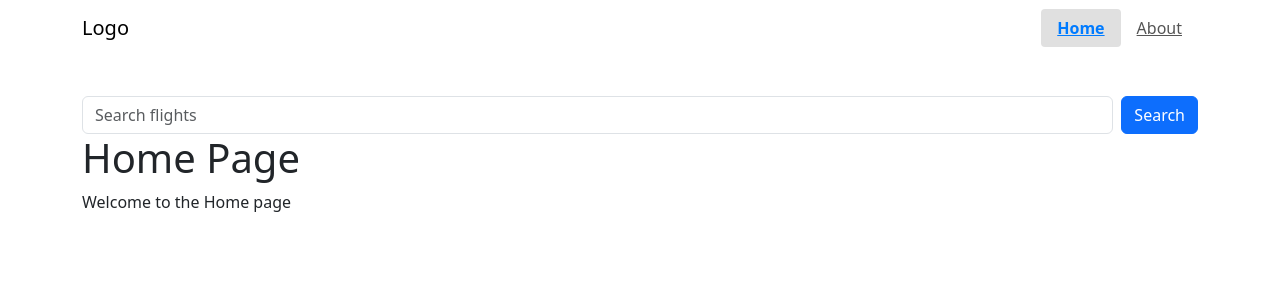
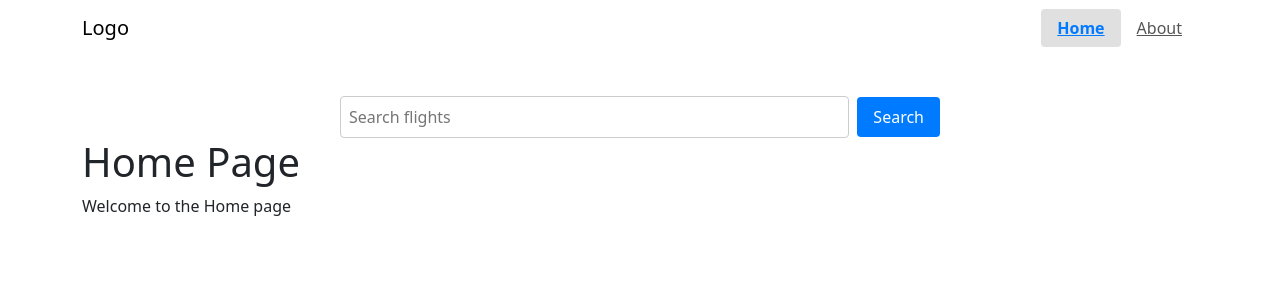
Before and after one commit to lshv04/reactquery-21, a React (Vite) app: page / in a window 1280 px wide. Shown: the top 300 px of the page. Built offline with nearby package versions, Linux system fonts and the light colour scheme.

Commit message:
criado css modular inputbar

```diff
--- /dev/null
+++ b/src/components/InputBar.module.css
@@ -0,0 +1,37 @@
+/* src/components/InputBar.module.css */
+
+.inputBarForm {
+    display: flex;
+    align-items: center;
+    justify-content: space-between;
+    width: 100%;
+    max-width: 600px; /* Limitar a largura do formulário */
+    margin: 0 auto;
+  }
+
+  .inputBarInput {
+    flex-grow: 1;
+    padding: 8px;
+    border-radius: 4px;
+    border: 1px solid #ccc;
+    font-size: 16px;
+  }
+
+  .inputBarButton {
+    margin-left: 8px;
+    padding: 8px 16px;
+    border-radius: 4px;
+    background-color: #007bff;
+    color: white;
+    border: none;
+    cursor: pointer;
+  }
+
+  .inputBarButton:hover {
+    background-color: #0056b3;
+  }
+
+  .inputBarError {
+    color: #dc3545;
+    margin-top: 8px;
+  }
--- a/src/components/InputBar.tsx
+++ b/src/components/InputBar.tsx
@@ -2,6 +2,7 @@
 
 import React, { useState } from 'react';
 import { useNavigate } from 'react-router-dom';
+import styles from './InputBar.module.css'; // Importando o CSS modular
 
 const InputBar: React.FC = () => {
   const [searchTerm, setSearchTerm] = useState<string>(''); // Estado para o valor do input
@@ -19,23 +20,26 @@ const InputBar: React.FC = () => {
       // Caso contrário, navega para a página Flight com o valor do input como parâmetro de pesquisa
       setError(''); // Limpa a mensagem de erro
       navigate(`/flight?search=${searchTerm}`);
+
+      // Limpa o valor do campo de entrada após o envio
+      setSearchTerm('');
     }
   };
 
   return (
-    <form onSubmit={handleSearch} className="d-flex">
+    <form onSubmit={handleSearch} className={styles.inputBarForm}>
       <input
         type="text"
-        className="form-control me-2"
+        className={styles.inputBarInput}
         placeholder="Search flights"
         value={searchTerm}
         onChange={(e) => setSearchTerm(e.target.value)} // Atualiza o estado conforme o usuário digita
       />
-      <button type="submit" className="btn btn-primary">
+      <button type="submit" className={styles.inputBarButton}>
         Search
       </button>
 
-      {error && <div className="text-danger mt-2">{error}</div>} {/* Exibe a mensagem de erro */}
+      {error && <div className={styles.inputBarError}>{error}</div>} {/* Exibe a mensagem de erro */}
     </form>
   );
 };
```
